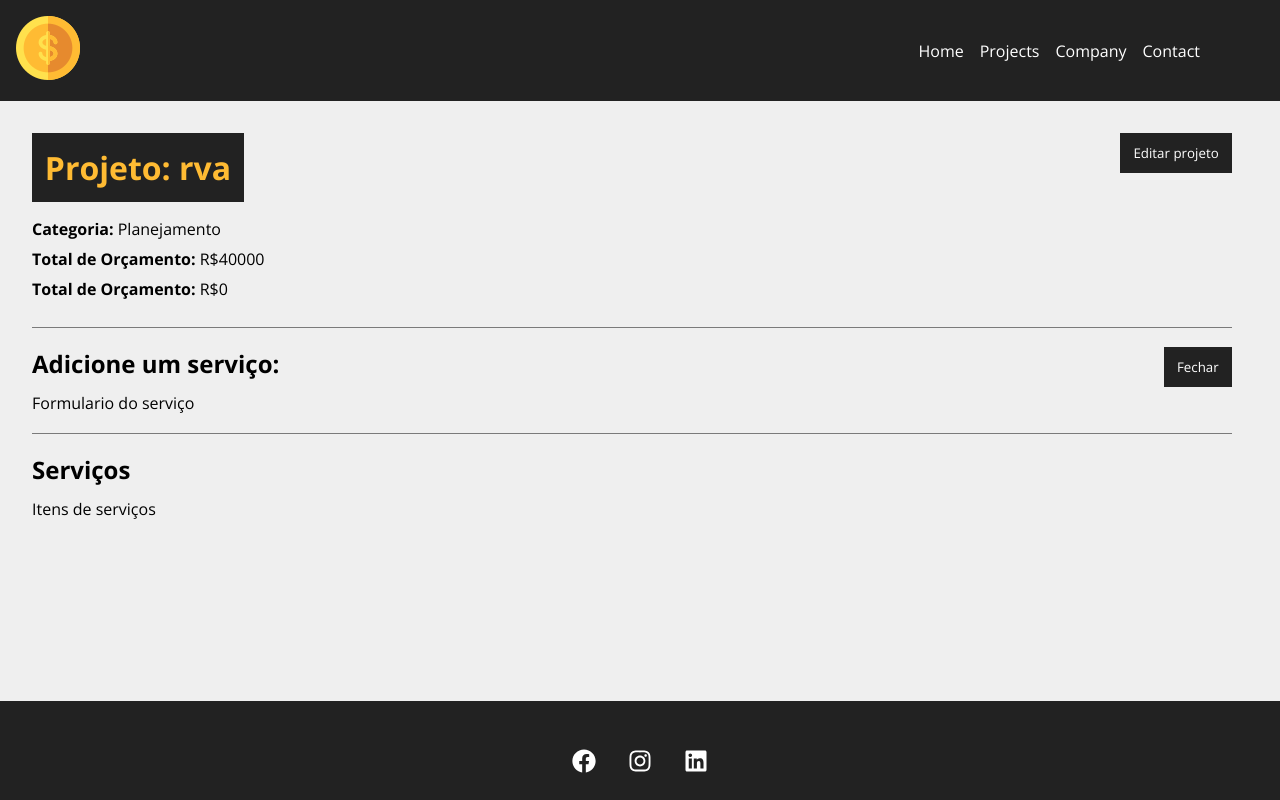
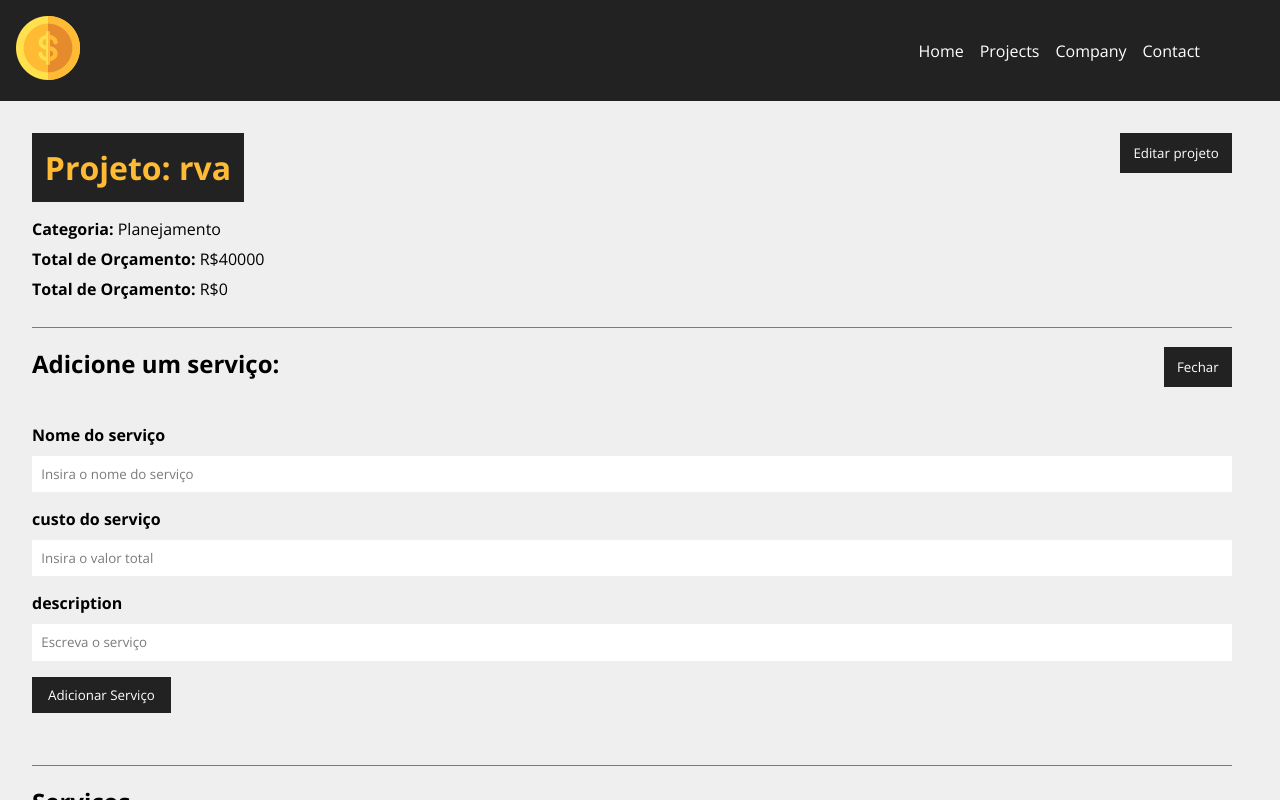
Before and after one commit to Artoriasif/react-Costs, a React (Create React App) app: page /project/1 in a window 1280 px wide. Both pictures are taken after a click on the button "Adicionar serviço". Shown: the top 800 px of the page. Built offline with nearby package versions, Linux system fonts and the light colour scheme; data requests are answered from the project's data file.

Commit message:
Adição de serviços

```diff
--- a/db.json
+++ b/db.json
@@ -21,6 +21,28 @@
       "cost": 0,
       "services": [],
       "id": 3
+    },
+    {
+      "name": "teste7",
+      "budget": "500",
+      "category": {
+        "id": "2",
+        "name": "Desenvolvimento"
+      },
+      "cost": 500,
+      "services": [
+        {
+          "name": "Nasus",
+          "cost": "249",
+          "id": "8fc707a2-87ee-4be2-8417-4dbceaddd7f6"
+        },
+        {
+          "name": "nasus",
+          "cost": "251",
+          "id": "366f1f6a-8f64-43c7-bdd6-d3f4da7aa0e1"
+        }
+      ],
+      "id": 4
     }
   ],
   "categories": [
--- a/src/components/pages/Project.js
+++ b/src/components/pages/Project.js
@@ -5,7 +5,8 @@
 import Container from "../layout/Container";
 import ProjectForm from "../project/ProjectForm";
 import Message from "../layout/Message";
-
+import ServiceForm from "../service/ServiceForm";
+import { parse, v4 as uuidv4 } from "uuid";
 function Project() {
   const { id } = useParams();
   console.log(id);
@@ -57,6 +58,42 @@
       .catch((err) => console.log(err));
   }
 
+  function createService(project) {
+    setMessage("");
+    //last service
+    const lastService = project.services[project.services.length - 1];
+
+    lastService.id = uuidv4();
+
+    const lastServiceCost = lastService.cost;
+    const newCost = parseFloat(project.cost) + parseFloat(lastServiceCost);
+    // validaçao de valor maximo
+    if (newCost > parseFloat(project.budget)) {
+      setMessage("Orçamento ultrapassado, verifique o valor do serviço");
+      setType("error");
+      project.services.pop();
+      return false;
+    }
+
+    //add service cost to project total cost
+    project.cost = newCost;
+
+    //update project
+    fetch(`http://localhost:5000/projects/${project.id}`, {
+      method: "PATCH",
+      headers: {
+        "Content-Type": "application/json",
+      },
+      body: JSON.stringify(project),
+    })
+      .then((resp) => resp.json())
+      .then((data) => {
+        //exibir serviços
+        console.log(data);
+      })
+      .catch((err) => console.log(err));
+  }
+
   function toggleProjectForm() {
     setShowProjectForm(!showProjectForm);
   }
@@ -103,7 +140,13 @@
                 {!showServiceForm ? "Adicionar serviço" : "Fechar"}
               </button>
               <div className={styles.project_info}>
-                {showServiceForm && <div>Formulario do serviço</div>}
+                {showServiceForm && (
+                  <ServiceForm
+                    handleSubmit={createService}
+                    btnText="Adicionar Serviço"
+                    projectData={project}
+                  />
+                )}
               </div>
             </div>
             <h2>Serviços</h2>
--- /dev/null
+++ b/src/components/service/ServiceForm.js
@@ -0,0 +1,47 @@
+import styles from "../project/ProjectForm.module.css";
+import { useState } from "react";
+import Input from "../form/Input";
+import SubmittButton from "../form/SubmittButton";
+
+function ServiceForm({ handleSubmit, btnText, projectData }) {
+  const [service, setService] = useState({});
+
+  function submit(e) {
+    e.preventDefault();
+    projectData.services.push(service);
+    handleSubmit(projectData);
+  }
+
+  function handleChange(e) {
+    setService({ ...service, [e.target.name]: e.target.value });
+  }
+
+  return (
+    <form onSubmit={submit} className={styles.form}>
+      <Input
+        type="text"
+        text="Nome do serviço"
+        name="name"
+        placeholder="Insira o nome do serviço"
+        handleOnChange={handleChange}
+      />
+      <Input
+        type="number"
+        text="custo do serviço"
+        name="cost"
+        placeholder="Insira o valor total"
+        handleOnChange={handleChange}
+      />
+      <Input
+        type="text"
+        text="description"
+        name="name"
+        placeholder="Escreva o serviço"
+        handleOnChange={handleChange}
+      />
+      <SubmittButton text={btnText} />
+    </form>
+  );
+}
+
+export default ServiceForm;
```
